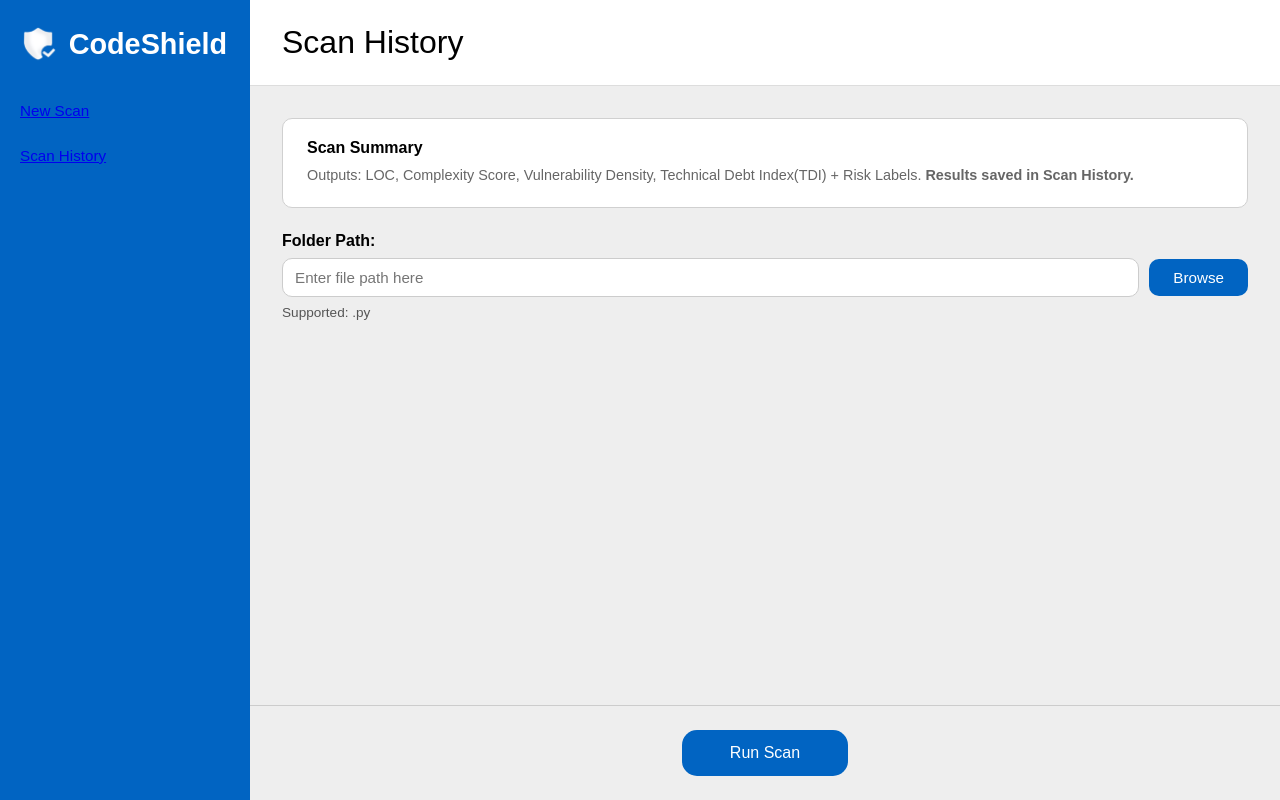
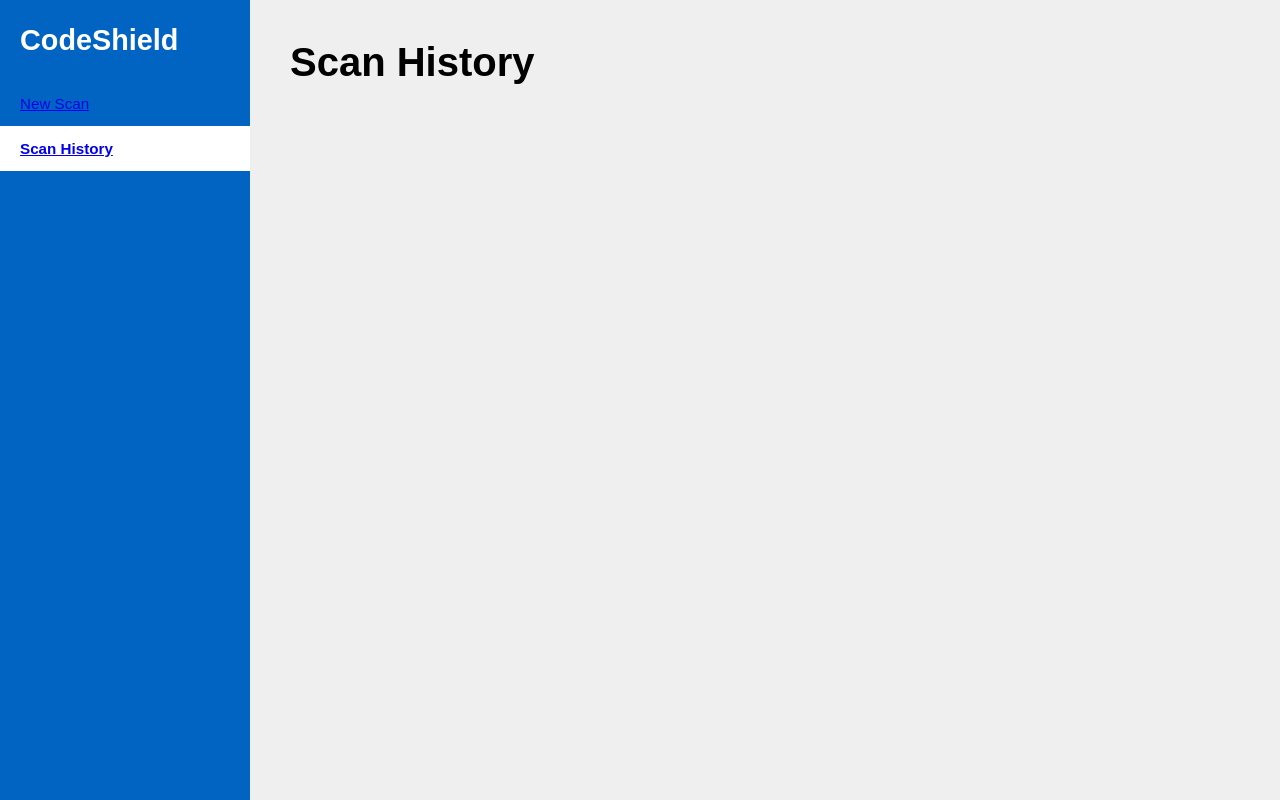
Before and after one commit to badarianof/codeshield, a Flask app: page /scanHistory in a window 1280 px wide. Run offline with Flask 3, Linux system fonts and the light colour scheme.

Commit message:
Add scan history page layout and styling

```diff
--- /dev/null
+++ b/static/css/scanHistory.css
@@ -0,0 +1,89 @@
+main{
+    flex:1;
+    padding:40px;
+    background:#efefef;
+  }
+
+  .page-title{
+    font-size:40px;
+    margin-bottom:30px;
+  }
+
+  #historyContainer{
+    display:flex;
+    flex-direction:column;
+    gap:20px;
+  }
+
+  .scan-card{
+
+    background:white;
+    border-radius:10px;
+    padding:20px;
+
+    box-shadow:0 2px 6px rgba(0,0,0,0.1);
+  }
+
+  .scan-header{
+
+    font-weight:bold;
+    margin-bottom:15px;
+
+    border-bottom:1px solid #ddd;
+    padding-bottom:10px;
+  }
+
+  .scan-body{
+
+    display:flex;
+    justify-content:space-between;
+    align-items:center;
+  }
+
+  .metric{
+
+    text-align:center;
+  }
+
+  .metric-number{
+
+    font-size:32px;
+    font-weight:bold;
+  }
+
+  .metric-label{
+
+    font-size:12px;
+    color:#777;
+  }
+
+  .risk{
+
+    padding:8px 20px;
+    color:white;
+    border-radius:4px;
+    font-weight:bold;
+  }
+
+  .low{
+    background:#4caf50;
+  }
+
+  .med{
+    background:#f2b233;
+  }
+
+  .high{
+    background:#e53935;
+  }
+
+  .view-btn{
+
+    padding:8px 15px;
+
+    border:none;
+    border-radius:20px;
+
+    background:#eee;
+    cursor:pointer;
+  }
--- a/static/js/script.js
+++ b/static/js/script.js
@@ -1,16 +1,24 @@
 function openFile() {
-  document.getElementById("fileInput").click();
+  const fileInput = document.getElementById("fileInput");
+  if (fileInput) {
+    fileInput.click();
+  }
 }
 
-document.getElementById("fileInput").addEventListener("change", function () {
+const fileInput = document.getElementById("fileInput");
+
+if (fileInput) {
+  fileInput.addEventListener("change", function () {
     const file = this.files[0];
     if (file) {
       document.getElementById("fileName").value = file.name;
     }
   });
 
-document.querySelector(".btn-run").addEventListener("click", async function () {
-  const fileInput = document.getElementById("fileInput");
+  const runBtn = document.querySelector(".btn-run");
+
+  if (runBtn) {
+    runBtn.addEventListener("click", async function () {
       const file = fileInput.files[0];
 
       if (!file) {
@@ -30,8 +38,21 @@ document.querySelector(".btn-run").addEventListener("click", async function () {
 
       showResults(data);
     });
+  }
+}
 
 function showResults(data) {
-  sessionStorage.setItem("scanResult", JSON.stringify(data));
-  window.location.href = "/scanResult";
+  let history = JSON.parse(sessionStorage.getItem("scanHistory")) || [];
+
+  const avgTDI =
+    data.functions.reduce((sum, f) => sum + f.complexity, 0) /
+    data.functions.length;
+
+  const scan = {
+    date: new Date().toLocaleString(),
+    filename: data.filename,
+    filesScanned: 1,
+    avgTDI: avgTDI.toFixed(1),
+    results: data,
+  };
 }
--- a/templates/scanHistory.html
+++ b/templates/scanHistory.html
@@ -1,68 +1,41 @@
 <!DOCTYPE html>
-<html lang="en">
+<html>
 <head>
-    <meta charset="UTF-8" />
-    <meta name="viewport" content="width=device-width, initial-scale=1.0" />
-    <meta http-equiv="X-UA-Compatible" content="ie=edge" />
-    <title>CodeShield</title>
-    <link
-      rel="stylesheet"
-      href="{{ url_for('static', filename='css/homepage.css') }}"
-    />
+  <title>Scan History</title>
+
+  <link rel="stylesheet"
+  href="{{ url_for('static', filename='css/homepage.css') }}">
+
+  <link rel="stylesheet"
+  href="{{ url_for('static', filename='css/scanHistory.css') }}">
+
 </head>
+
 <body>
+
 <div class="sidebar">
   <div class="header">
-        <img
-          src="{{ url_for('static', filename='icons/ShieldLogo.png') }}"
-          alt="Shield Logo"
-        />
     <h2>CodeShield</h2>
   </div>
+
   <div class="navItem">
     <a href="/">New Scan</a>
   </div>
-      <div class="navItem">
+
+  <div class="navItem active">
     <a href="/scanHistory">Scan History</a>
   </div>
 </div>
+
 <main>
-      <div class="title">
-        <h1>Scan History</h1>
-      </div>
-      <div class="content">
-        <div class="scanSummary">
-          <h3>Scan Summary</h3>
-          <p>
-            Outputs: LOC, Complexity Score, Vulnerability Density, Technical
-            Debt Index(TDI) + Risk Labels.
-            <b> Results saved in Scan History.</b>
-          </p>
-        </div>
-        <div class="folderPath">
-          <h3>Folder Path:</h3>
-          <div class="input-row">
-            <input
-              type="text"
-              id="fileName"
-              placeholder="Enter file path here"
-            />
-            <input
-              type="file"
-              id="fileInput"
-              accept=".py"
-              style="display: none"
-            />
-            <button class="btn" onclick="openFile()">Browse</button>
-          </div>
-          <p>Supported: .py</p>
-        </div>
-      </div>
-      <div class="run-scan-bar">
-        <button class="btn-run">Run Scan</button>
-      </div>
+
+<h1 class="page-title">Scan History</h1>
+
+<div id="historyContainer"></div>
+
 </main>
 
 <script src="{{ url_for('static', filename='js/script.js') }}"></script>
+
 </body>
 </html>
--- a/views.py
+++ b/views.py
@@ -27,3 +27,7 @@ def scan():
 @views.route("/scanResult")
 def scanResults():
     return render_template("scanResult.html")
+
+@views.route("/scanHistory")
+def scan_history():
+    return render_template("scanHistory.html")
```
Lines whose indentation alone changed are shown as unchanged.
